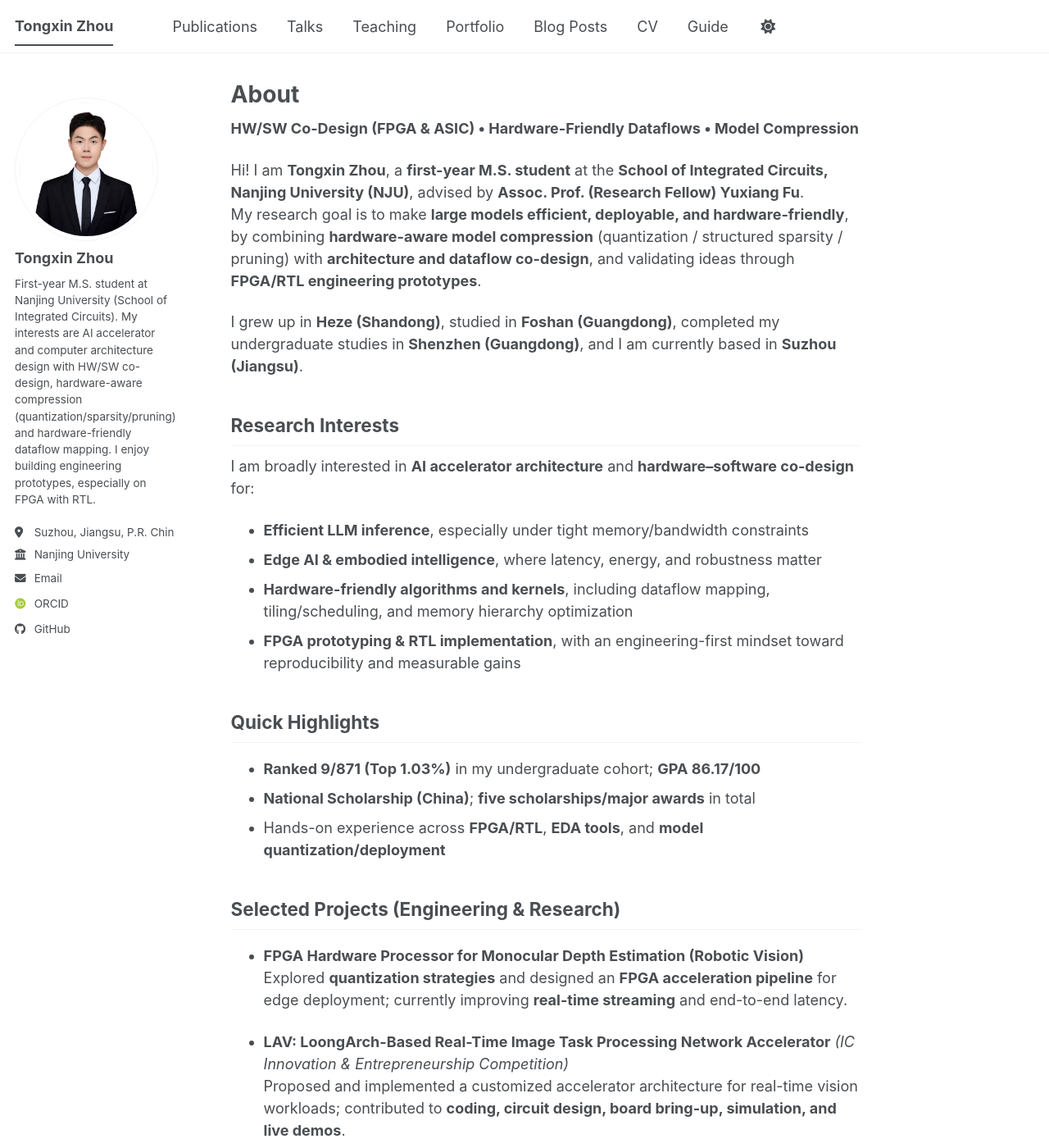
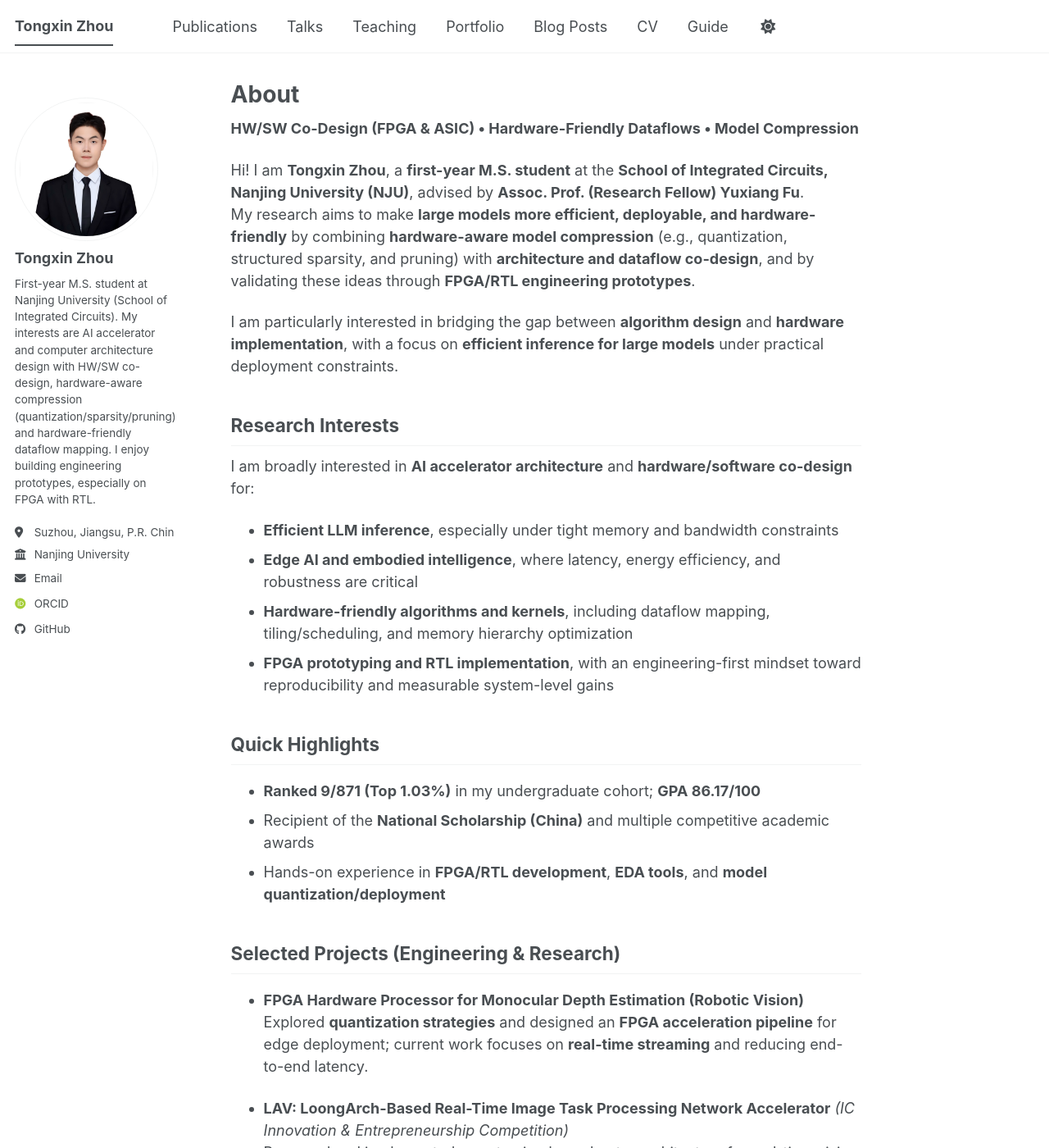
Before and after one commit to SyntonZhou/tongxinzhou.github.io, a Jekyll site: the page built from _pages/about.md, in a window 1280 px wide and 1400 px high. Shown: the whole window at 82% size. Built offline with Jekyll 4.4.1, drawn with Linux system fonts in a browser that asks for light colours; some web fonts are replaced; a script bundle is joined from its source files by our own code; library files that are not in the unit come from our copies; some of the changed text lies outside the part shown.

Commit message:
Refine language and improve clarity in about.md

```diff
--- a/_pages/about.md
+++ b/_pages/about.md
@@ -10,51 +10,50 @@ redirect_from:
 **HW/SW Co-Design (FPGA & ASIC) • Hardware-Friendly Dataflows • Model Compression**
 
 Hi! I am **Tongxin Zhou**, a **first-year M.S. student** at the **School of Integrated Circuits, Nanjing University (NJU)**, advised by **Assoc. Prof. (Research Fellow) Yuxiang Fu**.
-My research goal is to make **large models efficient, deployable, and hardware-friendly**, by combining **hardware-aware model compression** (quantization / structured sparsity / pruning) with **architecture and dataflow co-design**, and validating ideas through **FPGA/RTL engineering prototypes**.
+My research aims to make **large models more efficient, deployable, and hardware-friendly** by combining **hardware-aware model compression** (e.g., quantization, structured sparsity, and pruning) with **architecture and dataflow co-design**, and by validating these ideas through **FPGA/RTL engineering prototypes**.
 
-I grew up in **Heze (Shandong)**, studied in **Foshan (Guangdong)**, completed my undergraduate studies in **Shenzhen (Guangdong)**, and I am currently based in **Suzhou (Jiangsu)**.
+I am particularly interested in bridging the gap between **algorithm design** and **hardware implementation**, with a focus on **efficient inference for large models** under practical deployment constraints.
 
 ## Research Interests
-I am broadly interested in **AI accelerator architecture** and **hardware–software co-design** for:
-- **Efficient LLM inference**, especially under tight memory/bandwidth constraints
-- **Edge AI & embodied intelligence**, where latency, energy, and robustness matter
+I am broadly interested in **AI accelerator architecture** and **hardware/software co-design** for:
+- **Efficient LLM inference**, especially under tight memory and bandwidth constraints
+- **Edge AI and embodied intelligence**, where latency, energy efficiency, and robustness are critical
 - **Hardware-friendly algorithms and kernels**, including dataflow mapping, tiling/scheduling, and memory hierarchy optimization
-- **FPGA prototyping & RTL implementation**, with an engineering-first mindset toward reproducibility and measurable gains
+- **FPGA prototyping and RTL implementation**, with an engineering-first mindset toward reproducibility and measurable system-level gains
 
 ## Quick Highlights
 - **Ranked 9/871 (Top 1.03%)** in my undergraduate cohort; **GPA 86.17/100**
-- **National Scholarship (China)**; **five scholarships/major awards** in total
-- Hands-on experience across **FPGA/RTL**, **EDA tools**, and **model quantization/deployment**
+- Recipient of the **National Scholarship (China)** and multiple competitive academic awards
+- Hands-on experience in **FPGA/RTL development**, **EDA tools**, and **model quantization/deployment**
 
 ## Selected Projects (Engineering & Research)
 - **FPGA Hardware Processor for Monocular Depth Estimation (Robotic Vision)**
-  Explored **quantization strategies** and designed an **FPGA acceleration pipeline** for edge deployment; currently improving **real-time streaming** and end-to-end latency.
+  Explored **quantization strategies** and designed an **FPGA acceleration pipeline** for edge deployment; current work focuses on **real-time streaming** and reducing end-to-end latency.
 
 - **LAV: LoongArch-Based Real-Time Image Task Processing Network Accelerator** *(IC Innovation & Entrepreneurship Competition)*
-  Proposed and implemented a customized accelerator architecture for real-time vision workloads; contributed to **coding, circuit design, board bring-up, simulation, and live demos**.
+  Proposed and implemented a customized accelerator architecture for real-time vision workloads; contributed to **coding, circuit design, board bring-up, simulation, and live demonstrations**.
 
 - **Low-Power, High-Resolution ΔΣ Modulator for MEMS Capacitive Accelerometers** *(Team Lead)*
-  Designed and validated a delta–sigma modulator achieving **16-bit effective resolution**, **1.67 μW** power, and **101 dB** quantization SNR.
+  Designed and validated a delta-sigma modulator achieving **16-bit effective resolution**, **1.67 μW** power consumption, and **101 dB** quantization SNR.
 
-- **Chinese LLM Construction via Parameter Fusion** *(Undergraduate research program)*
-  Conducted iterative experiments on merging/fusing model parameters and evaluated performance trends under advisor guidance.
+- **Chinese LLM Construction via Parameter Fusion** *(Undergraduate Research Program)*
+  Conducted iterative experiments on **model parameter fusion/merging** for Chinese large language models and evaluated performance trends under advisor guidance.
 
 ## Honors & Awards (Selected)
 - **National Scholarship**, 2023
 - **Second Prize (South China Region)**, National College Student IC Innovation & Entrepreneurship Competition, 2024
+- **Second Prize (Guangdong Division)**, National Undergraduate Electronic Design Contest, 2023
 - **Second Prize (Guangdong Division)**, National Mathematical Modeling Contest, 2022
-- **Second Prize (Guangdong Division)**, National Undergraduate Electronic Design Contest, 2023
-- Multiple university-level scholarships and recognitions (first-class/special scholarships, outstanding student honors)
+- Multiple university-level scholarships and recognitions, including **first-class/special scholarships** and **outstanding student honors**
 
 ## Leadership
-I served as **Class Monitor** throughout my undergraduate years and currently serve as **Head of the Secretariat Department** in the Graduate Student Union. I enjoy organizing teams and delivering complex projects under tight timelines.
+I served as **Class Monitor** throughout my undergraduate years and currently serve as **Head of the Secretariat Department** in the Graduate Student Union. These experiences strengthened my ability to coordinate teams, manage projects, and deliver results under tight timelines.
 
 ## English Proficiency
-- **TOEFL iBT:** 80/120 (CEFR **B2**)
-  Reading 5.0/6.0, Listening 3.5/6.0, Writing 4.5/6.0, Speaking 3.0/6.0
-- **CET-4:** 550/710 (L 162, R 204, W&T 184)
-- **CET-6:** 485/710 (L 155, R 207, W&T 164)
+- **TOEFL iBT:** 80/120 (**CEFR B2**)
+- **CET-4:** 550/710
+- **CET-6:** 485/710
 
 ## Opportunities
-I am actively seeking **research internship opportunities** and preparing for **Ph.D. applications abroad**.
-If my interests overlap with yours—**AI accelerators, HW/SW co-design, FPGA/RTL prototyping, and efficient LLM inference for edge/embodied AI**—feel free to reach out via **502025730018@smail.nju.edu.cn**.
+I am actively seeking **research internship opportunities** and preparing for future **Ph.D. applications abroad**.
+If your interests overlap with mine in **AI accelerators, hardware/software co-design, FPGA/RTL prototyping, and efficient LLM inference for edge or embodied AI systems**, please feel free to reach out via **502025730018@smail.nju.edu.cn**.
```
